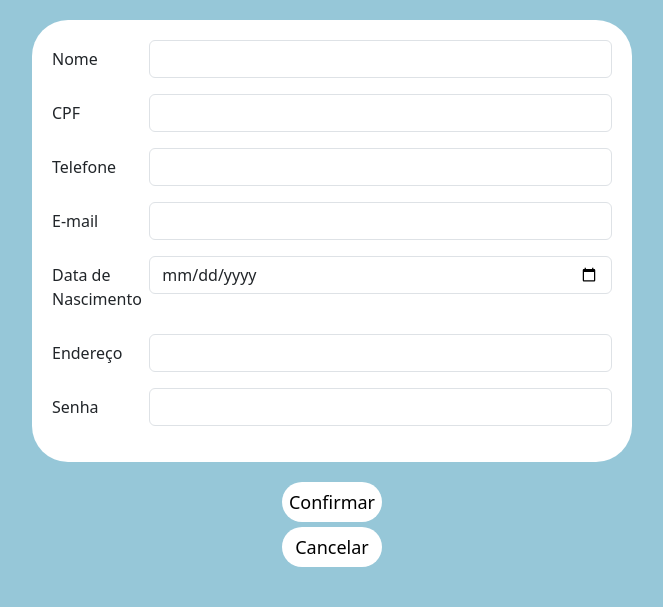
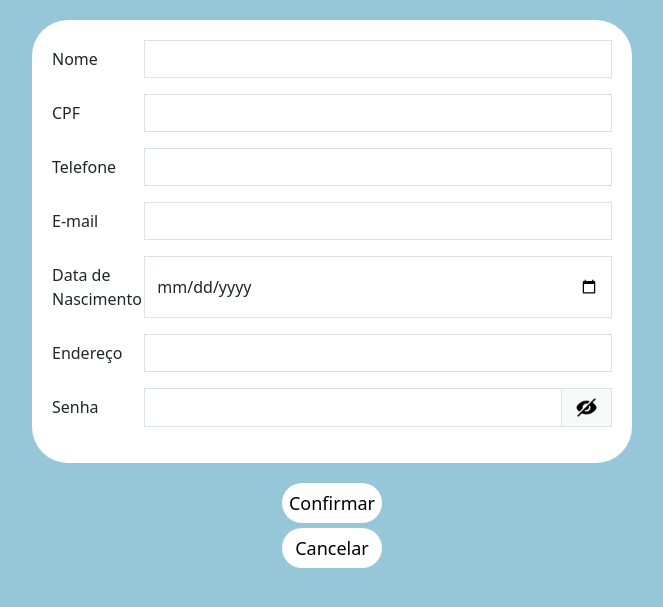
Before and after one commit to marcosvianaap/vrumvrumlocadora, a Flask app: page /administrador/funcionarios/criarFuncionario in a window 1280 px wide. Shown: the part 150-757 px from the top of the page, without its empty margins (308-971 px from the left). Run offline with Flask 3, Linux system fonts and the light colour scheme; some libraries are stand-ins or nearby versions.

Commit message:
Atualização 3
Adicionado botão no cadastro de funcionários que permite mostrar ou ocultar a senha digitada.

```diff
--- a/app.py
+++ b/app.py
@@ -84,7 +84,8 @@ def pesquisar_funcionario():
 #rota para criar um novo funcionário no banco de dados
 @app.route("/administrador/funcionarios/criarFuncionario", methods=['GET','POST'])
 def criar_funcionario():
-    script_url = url_for('static', filename='js/menssagemErro.js') #Caminho absoluto do script
+    script1_url = url_for('static', filename='js/menssagemErro.js') #Caminho absoluto do script
+    script2_url = url_for('static', filename='js/Script.js')
 
     cpf = None
 
@@ -94,7 +95,7 @@ def criar_funcionario():
 
         if bd.verificaCpf(cpf): #Verificação de CPF único
             flash('CPF já existente!', 'warning')
-            return render_template("criar_funcionario.html", script_url=script_url)
+            return render_template("criar_funcionario.html", script1_url=script1_url, script2_url=script2_url)
 
         telefone = request.form['telefone']
         email = request.form['email']
@@ -107,7 +108,7 @@ def criar_funcionario():
 
         flash('Funcionário criado com sucesso!', 'success')
 
-    return render_template("criar_funcionario.html", script_url=script_url)
+    return render_template("criar_funcionario.html", script1_url=script1_url, script2_url=script2_url)
 
 
 
--- a/static/js/Script.js
+++ b/static/js/Script.js
@@ -25,3 +25,18 @@ botoesCancelar.forEach(function (botaoCancelar) {
         blocoEditar.style.display = "none";
     });
 });
+
+function mostrarOcultarSenha() {
+    const campoSenha = document.getElementById("senha");
+    if (campoSenha.type === "password") {
+      campoSenha.type = "text";
+    } else {
+      campoSenha.type = "password";
+    }
+    const olho = document.getElementById("olho");
+    const olho1 = olho.getAttribute("data-olho1")
+    const olho2 = olho.getAttribute("data-olho2")
+
+    olho.src = olho.src.includes("eye.png") ? olho2 : olho1;
+
+  }
--- a/templates/base.html
+++ b/templates/base.html
@@ -67,7 +67,8 @@
     <script src="../static/bootstrap-5.3.3-dist/js/bootstrap.min.js"></script>
     <script src="../static/js/Script.js"></script>
     <script src="../static/js/menssagemErro.js"></script>
-    <script src="{{ script_url}}"></script>
+    <script src="{{ script1_url }}"></script>
+    <script src="{{ script2_url }}"></script>
 </body>
 
 </html>
--- a/templates/criar_funcionario.html
+++ b/templates/criar_funcionario.html
@@ -26,8 +26,8 @@ Teste
     <form method="POST" action="{{ url_for('criar_funcionario') }}" id="formCriaFuncionario" novalidate>
       <div id="blocoCriaFuncionario">
         <div class="row mb-3">
+          <div class="input-group col-sm-10">
             <label for="nome" class="col-sm-2 col-form-label">Nome</label>
-          <div class="col-sm-10">
             <input type="text" class="form-control" id="nome" name="nome" required minlength="3">
             <div class="invalid-feedback">
               Por favor, insira um nome.
@@ -35,8 +35,8 @@ Teste
           </div>
         </div>
         <div class="row mb-3">
+          <div class="input-group col-sm-10">
             <label for="cpf" class="col-sm-2 col-form-label">CPF</label>
-          <div class="col-sm-10">
             <input type="text" class="form-control" id="cpf" name="cpf" pattern="\d{11}" required>
             <div class="invalid-feedback">
               Por favor, insira um CPF válido, apenas números.
@@ -44,8 +44,8 @@ Teste
           </div>
         </div>
         <div class="row mb-3">
+          <div class="input-group col-sm-10">
             <label for="telefone" class="col-sm-2 col-form-label">Telefone</label>
-          <div class="col-sm-10">
             <input type="text" class="form-control" id="telefone" name="telefone" pattern="\d{8,9}" required>
             <div class="invalid-feedback">
               Por favor, insira um número de telefone válido.
@@ -53,8 +53,8 @@ Teste
           </div>
         </div>
         <div class="row mb-3">
+          <div class="input-group col-sm-10">
             <label for="email" class="col-sm-2 col-form-label">E-mail</label>
-          <div class="col-sm-10">
             <input type="email" class="form-control" id="email" name="email"
               pattern="/^[a-zA-Z0-9.!#$%&'*+\/=?^_`{|}~-]+@[a-zA-Z0-9](?:[a-zA-Z0-9-]{0,61}[a-zA-Z0-9])?(?:\.[a-zA-Z0-9](?:[a-zA-Z0-9-]{0,61}[a-zA-Z0-9])?)*$/"
               required>
@@ -64,8 +64,8 @@ Teste
           </div>
         </div>
         <div class="row mb-3">
+          <div class="input-group col-sm-10">
             <label for="dataNascimento" class="col-sm-2 col-form-label">Data de Nascimento</label>
-          <div class="col-sm-10">
             <input type="date" class="form-control" id="dataNascimento" name="dataNascimento" required>
             <div class="invalid-feedback">
               Por favor, informe uma data de nascimento válido.
@@ -73,8 +73,8 @@ Teste
           </div>
         </div>
         <div class="row mb-3">
+          <div class="input-group col-sm-10">
             <label for="endereco" class="col-sm-2 col-form-label">Endereço</label>
-          <div class="col-sm-10">
             <input type="text" class="form-control" id="endereco" name="endereco" required>
             <div class="invalid-feedback">
               Por favor, informe um endereço válido.
@@ -82,9 +82,15 @@ Teste
           </div>
         </div>
         <div class="row mb-3">
+          <div class="input-group col-sm-10">
             <label for="senha" class="col-sm-2 col-form-label">Senha</label>
-          <div class="col-sm-10">
             <input type="password" class="form-control" id="senha" name="senha" required minlength="6">
+            <button type="button" class="input-group-text" onclick="mostrarOcultarSenha()" id="botaoVerSenha">
+              <img id="olho" src="{{ url_for('static', filename='img/eye.png') }}"
+              style="cursor: pointer; width: 25px;"
+              data-olho1="{{ url_for('static', filename='img/eye.png') }}"
+              data-olho2="{{ url_for('static', filename='img/eye-close-up.png') }}"/>
+            </button>
             <div class="invalid-feedback">
               Por favor, insira uma senha de no mínimo 6 dígitos.
             </div>
```
Also changed, not shown: instance/banco.db, static/img/eye-close-up.png (added), static/img/eye.png (added), 1 other file. Lines whose indentation alone changed are shown as unchanged.
